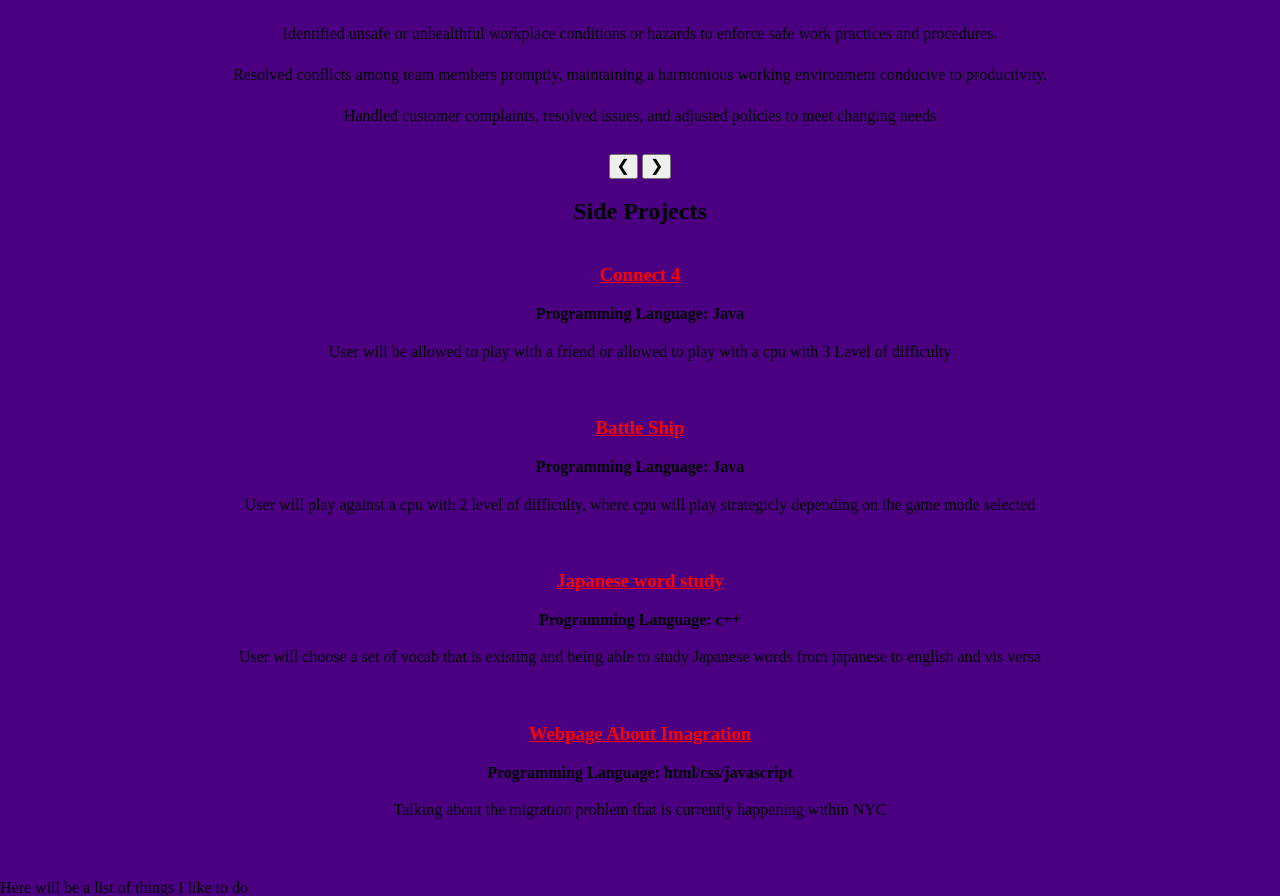
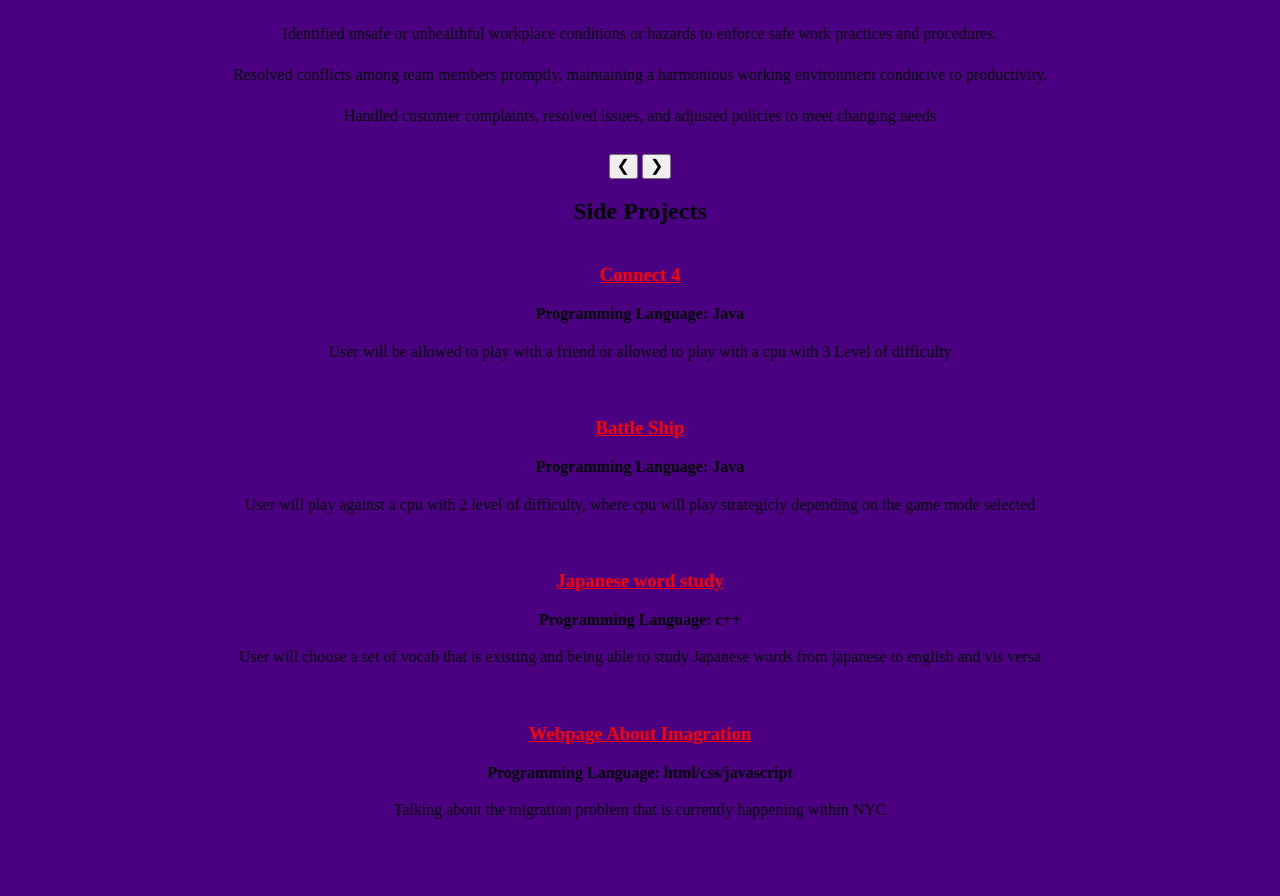
Before and after one commit to chrisf2503/AboutMe, a plain HTML site: page index.html in a window 1280 px wide. Shown: the part 550-1446 px from the top of the page. After the commit the page ends 1414 px from the top, so only its background shows below. Drawn offline with Linux system fonts and the light colour scheme.

Commit message:
deleted a paragraph

```diff
--- a/index.html
+++ b/index.html
@@ -204,7 +204,7 @@
         </div>
       </div>
       <div class="hobbie-container">
-        <p>Here will be a list of things I like to do</p>
+
       </div>
     </div>
   </body>
```
